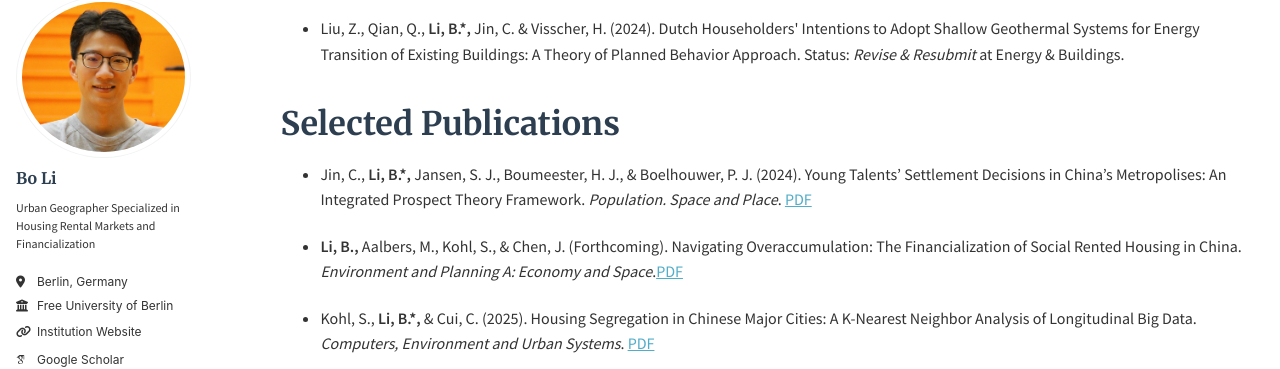
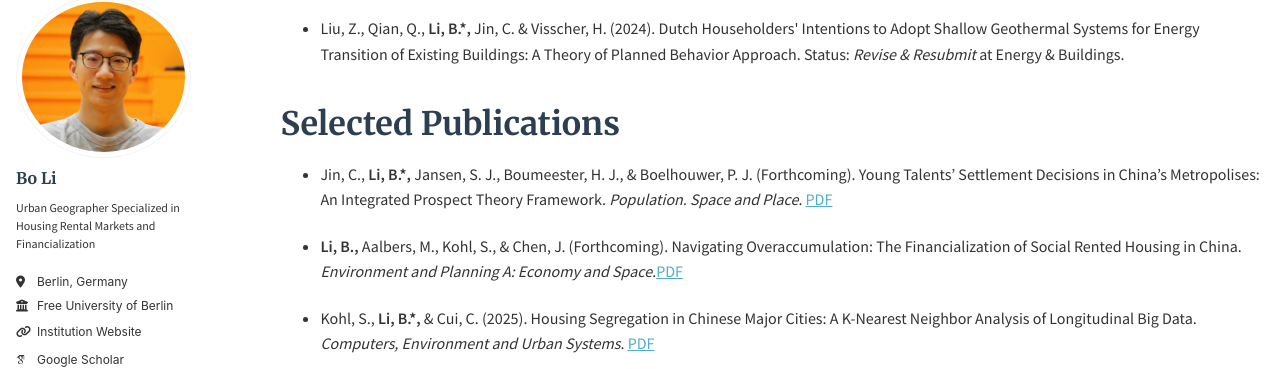
Before and after one commit to housingforall/housingforall.github.io, a Jekyll site: the page built from _pages/publications.md, in a window 1280 px wide and 900 px high, scrolled down 355 px. Shown: the part 96-465 px from the top of the window. Built offline with Jekyll 4.4.1, drawn with Linux system fonts in a browser that asks for light colours; some web fonts are replaced.

Commit message:
Update publications.md

```diff
--- a/_pages/publications.md
+++ b/_pages/publications.md
@@ -16,7 +16,7 @@
 
 ## Selected Publications
 
-* Jin, C., **Li, B.\*,** Jansen, S. J., Boumeester, H. J., & Boelhouwer, P. J. (2024). Young Talents' Settlement Decisions in China's Metropolises: An Integrated Prospect Theory Framework. *Population. Space and Place*. [PDF](https://housingforall.github.io/files/psp_public_version.pdf)
+* Jin, C., **Li, B.\*,** Jansen, S. J., Boumeester, H. J., & Boelhouwer, P. J. (Forthcoming). Young Talents' Settlement Decisions in China's Metropolises: An Integrated Prospect Theory Framework. *Population. Space and Place*. [PDF](https://housingforall.github.io/files/psp_public_version.pdf)
 
 * **Li, B.,** Aalbers, M., Kohl, S., & Chen, J. (Forthcoming). Navigating Overaccumulation: The Financialization of Social Rented Housing in China. *Environment and Planning A: Economy and Space*.[PDF](https://housingforall.github.io/files/epa-public-version.pdf)
 
```
